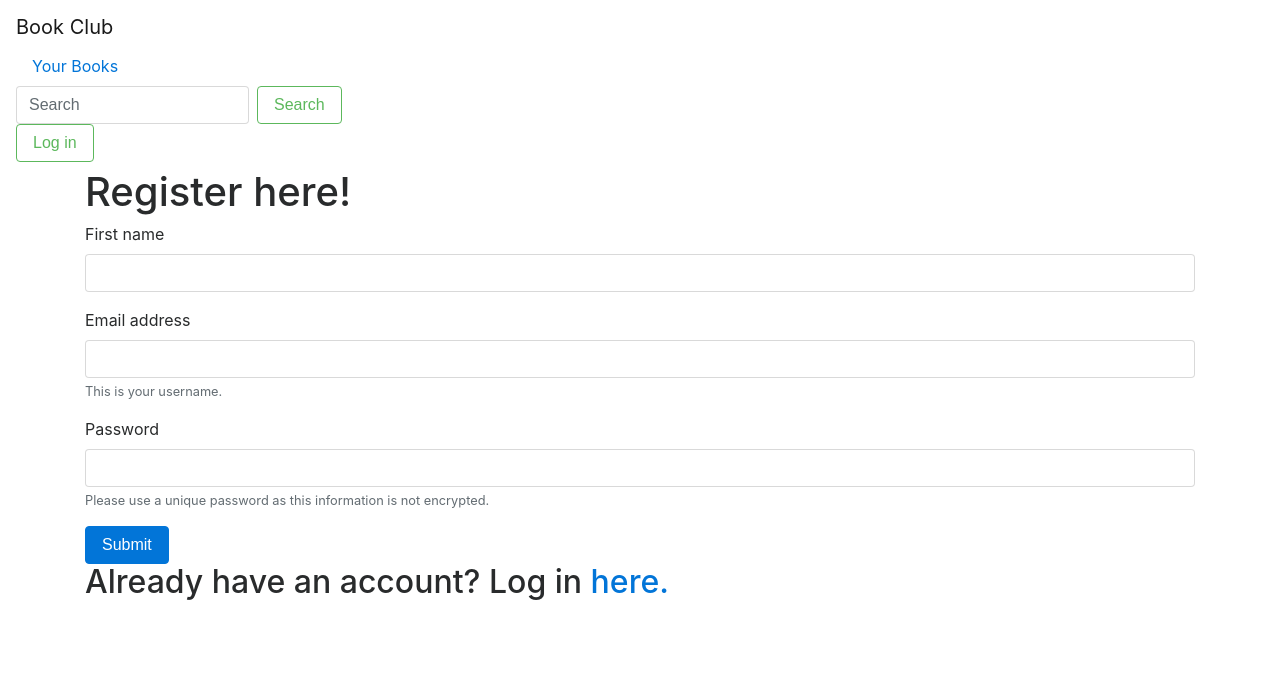
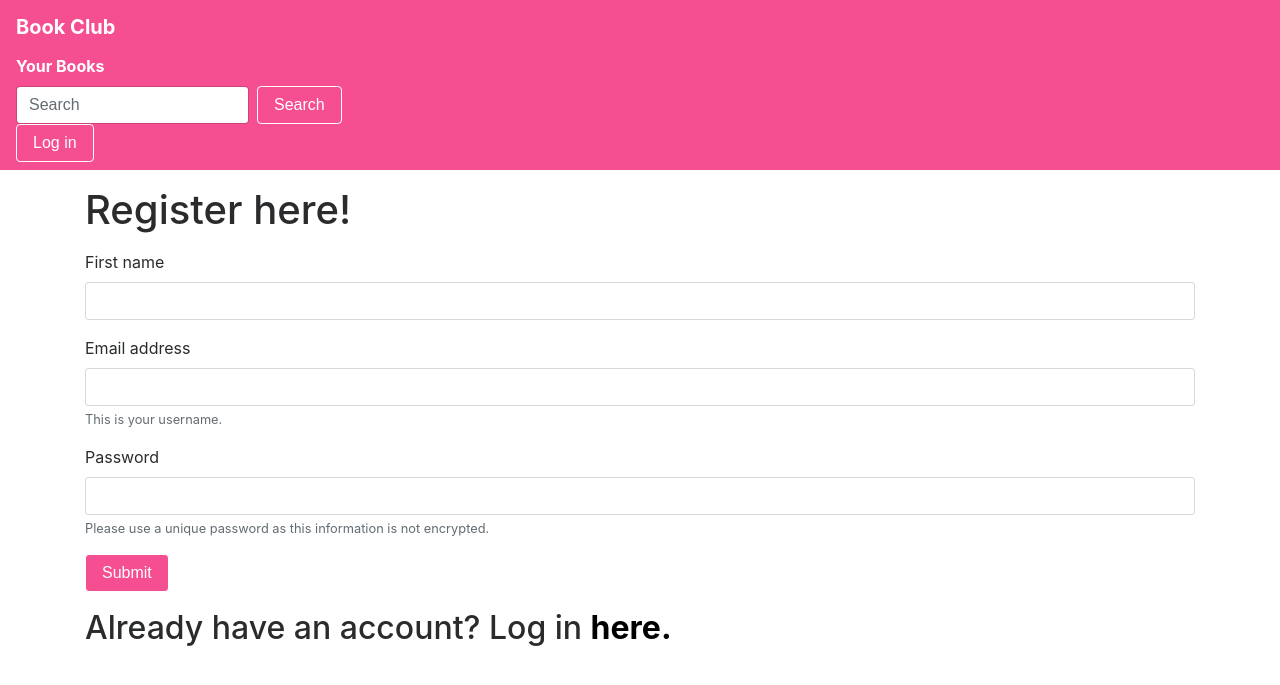
Before and after one commit to drufalco/harvard_project1, a Flask app: page / in a window 1280 px wide. Shown: the top 685 px of the page. Run offline with Flask 2, Linux system fonts and the light colour scheme; some libraries are stand-ins or nearby versions.

Commit message:
styling added

```diff
--- a/application.py
+++ b/application.py
@@ -58,7 +58,7 @@ def logging_in():
 
     #Check if user exists
     if db.execute("SELECT * FROM users WHERE username = :username AND password = :password", {"username": username, "password" : password}).rowcount == 0:
-        return render_template("error.html", message="This username does not exist or password is wrong.")
+        return render_template("error.html", message="This username does not exist or password is wrong.", log_message="Log in")
 
     # log user in
     user = db.execute("SELECT * FROM users WHERE username = :username AND password = :password", {"username": username, "password" : password}).fetchone()
@@ -142,10 +142,13 @@ def book(isbn):
     user = db.execute("SELECT * FROM users JOIN reviews ON users.user_id = reviews.user_id WHERE isbn = :isbn", {"isbn": isbn}).fetchall()
 
     bookclub_avg_rating = False
+    bookclub_number_ratings = False
     if db.execute("SELECT * FROM reviews WHERE isbn = :isbn", {"isbn": isbn}).rowcount>0:
         bookclub_avg_rating = db.execute("SELECT ROUND(AVG(rating), 2) FROM reviews WHERE isbn = :isbn", {"isbn": isbn}).fetchone()[0]
+        bookclub_number_ratings = db.execute("SELECT * FROM reviews WHERE isbn = :isbn", {"isbn": isbn}).rowcount
+        print(bookclub_number_ratings)
     db.commit()
-    return render_template("book.html", book=book, number_ratings=number_ratings, avg_rating=avg_rating, reviews=reviews, isbn=isbn, already_reviewed=already_reviewed, user=user, log_message="Log out", bookclub_avg_rating=bookclub_avg_rating)
+    return render_template("book.html", book=book, number_ratings=number_ratings, avg_rating=avg_rating, reviews=reviews, isbn=isbn, already_reviewed=already_reviewed, user=user, log_message="Log out", bookclub_avg_rating=bookclub_avg_rating, bookclub_number_ratings=bookclub_number_ratings)
 
 
 @app.route("/your_books", methods=["GET", "POST"])
--- /dev/null
+++ b/static/css/project1.css
@@ -0,0 +1,49 @@
+
+h1, h2 {
+    margin-bottom: 18px;
+    margin-top: 18px;
+}
+
+.navbar, .search {
+    background-color:#f54e91;
+}
+
+.search, #logout, #your_books, #brand {
+    color: white;
+    border-color: white;
+}
+
+.search:hover {
+    background-color:#c2067a;
+    border-color: white;
+}
+
+#logout:hover {
+    background-color: #d42be3;
+}
+
+#submit {
+    background-color: #c2067a;
+}
+
+a, a:hover {
+    color:black;
+    font-weight: bold;
+}
+
+td, .list {
+    padding-bottom: 9px;
+}
+
+th {
+    font-size: 24px;
+    border-bottom: 1px solid gray;
+}
+
+table {
+    width: 100%;
+}
+
+tr:hover {
+    background-color: #e3d8df;
+}
--- a/templates/book.html
+++ b/templates/book.html
@@ -16,7 +16,7 @@
             <!-- number of reviews !-->
             <h3>Book Club Reviews</h3>
             {% if bookclub_avg_rating %}
-                <p>Number of reviews from Book Club:</p>
+                <p>Number of reviews from Book Club: {{ bookclub_number_ratings }}</p>
                 <p>Average rating from Book Club: {{ bookclub_avg_rating }}</p>
             {% else %}
                 <p>No reviews yet!</p>
@@ -52,7 +52,7 @@
                     <label class="form-check-label" for="inlineRadio5">5</label>
                   </div>
 
-                <button type="submit" class="btn btn-primary">Submit</button>
+                <button type="submit" class="btn btn-primary" id="submit">Submit</button>
             </form>
             {% endif %}
 
--- a/templates/books.html
+++ b/templates/books.html
@@ -9,7 +9,7 @@
 
     <ul>
         {% for book in book_list %}
-            <li> <a href="{{ url_for('book', book=book, isbn=book.isbn) }}">
+            <li class="list"> <a href="{{ url_for('book', book=book, isbn=book.isbn) }}">
                 {{ book.title }} by {{ book.author }}, published {{ book.year }}
                 </a>
             </li>
--- a/templates/error.html
+++ b/templates/error.html
@@ -5,5 +5,5 @@ Error
 {% endblock %}
 
 {% block body %}
-<p1>{{ message }}</p1>
+<h2>{{ message }}</h2>
 {% endblock %}
--- a/templates/home.html
+++ b/templates/home.html
@@ -5,12 +5,12 @@ Home
 {% endblock %}
 
 {% block body %}
-<h1>Welcome to book club, {{ user.first_name }}!</h1>
+<h1>Welcome to Book Club, {{ user.first_name }}!</h1>
 <form action="{{ url_for('search') }}" method="post">
     <div class="form-group">
       <label for="search-keyword">Search by ISBN, title, or author.</label>
       <input type="text" class="form-control" name="search-keyword">
     </div>
-    <button type="submit" class="btn btn-primary">Submit</button>
+    <button type="submit" class="btn btn-primary search" id="search2" >Search!</button>
   </form>
 {% endblock %}
--- a/templates/index.html
+++ b/templates/index.html
@@ -22,7 +22,7 @@ Registration
       <input type="password" class="form-control" name="password">
       <small id="usernameTag" class="form-text text-muted">Please use a unique password as this information is not encrypted.</small>
     </div>
-    <button type="submit" class="btn btn-primary">Submit</button>
+    <button type="submit" class="btn btn-primary search">Submit</button>
 </form>
 
 <h2>Already have an account? Log in <a href="{{ url_for('login') }}">here.</a></h2>
--- a/templates/layout.html
+++ b/templates/layout.html
@@ -3,18 +3,23 @@
     <head>
         <title>{% block title %}{% endblock %} | Book Club</title>
         <link rel="stylesheet" href="https://maxcdn.bootstrapcdn.com/bootstrap/4.0.0-beta.3/css/bootstrap.min.css" integrity="sha384-Zug+QiDoJOrZ5t4lssLdxGhVrurbmBWopoEl+M6BdEfwnCJZtKxi1KgxUyJq13dy" crossorigin="anonymous">
+        <link rel="stylesheet" href="/static/css/project1.css">
         <meta name="viewport" content="width=device-width, initial-scale=1.0">
     </head>
 
-    <nav class="navbar navbar-light bg-light">
-        <a href="{{ url_for('home') }}" class="navbar-brand">Book Club</a>
-        <a href="{{ url_for('your_books') }}" class="nav-item nav-link">Your Books</a>
+    <nav class="navbar navbar-light">
+        <a href="{{ url_for('home') }}" class="navbar-brand" id="brand">Book Club</a>
+        <ul class="navbar-nav mr-auto">
+            <li class="nav-item">
+                <a href="{{ url_for('your_books') }}" id="your_books" class="nav-item nav-link">Your Books</a>
+            </li>
+        </ul>
         <form class="form-inline" action="{{ url_for('search') }}" method="POST">
             <input class="form-control mr-sm-2" type="text" placeholder="Search" aria-label="Search" name="search-keyword">
-            <button class="btn btn-primary btn-outline-success my-2 my-sm-0" type="submit">Search</button>
+            <button class="btn btn-primary btn-outline-success my-2 my-sm-0 search" id="search_button" type="submit">Search</button>
         </form>
         <form class="form-inline" action="{{ url_for('logout') }}" method="POST">
-            <button class="btn btn-outline-success" type="submit">{{ log_message }}</button>
+            <button class="btn btn-outline-success" type="submit" id="logout">{{ log_message }}</button>
         </form>
       </nav>
 
--- a/templates/login.html
+++ b/templates/login.html
@@ -16,6 +16,6 @@ Login
       <label for="password">Password</label>
       <input type="password" class="form-control" name="password">
     </div>
-    <button type="submit" class="btn btn-primary">Submit</button>
+    <button type="submit" class="btn btn-primary search">Submit</button>
   </form>
 {% endblock %}
--- a/templates/your_books.html
+++ b/templates/your_books.html
@@ -5,6 +5,7 @@ Your Books
 {% endblock %}
 
 {% block body %}
+<h1>Your reviews</h1>
 <table>
     <tr>
         <th>Title</th>
@@ -13,11 +14,9 @@ Your Books
     </tr>
     {% for your_book in your_books %}
     <tr>
-        <td>{{ your_book.title }}</td>
+        <td><a href="{{ url_for('book', book=your_book, isbn=your_book.isbn) }}">{{ your_book.title }}</a></td>
         <td>{{ your_book.author }}</td>
         <td>{{ your_book.date.strftime('%b %d, %Y') }}</td>
-
-        <!--how to do date?? do i need an additional table for this-->
     </tr>
     {% endfor %}
 
```
Also changed, not shown: 4 other files.
